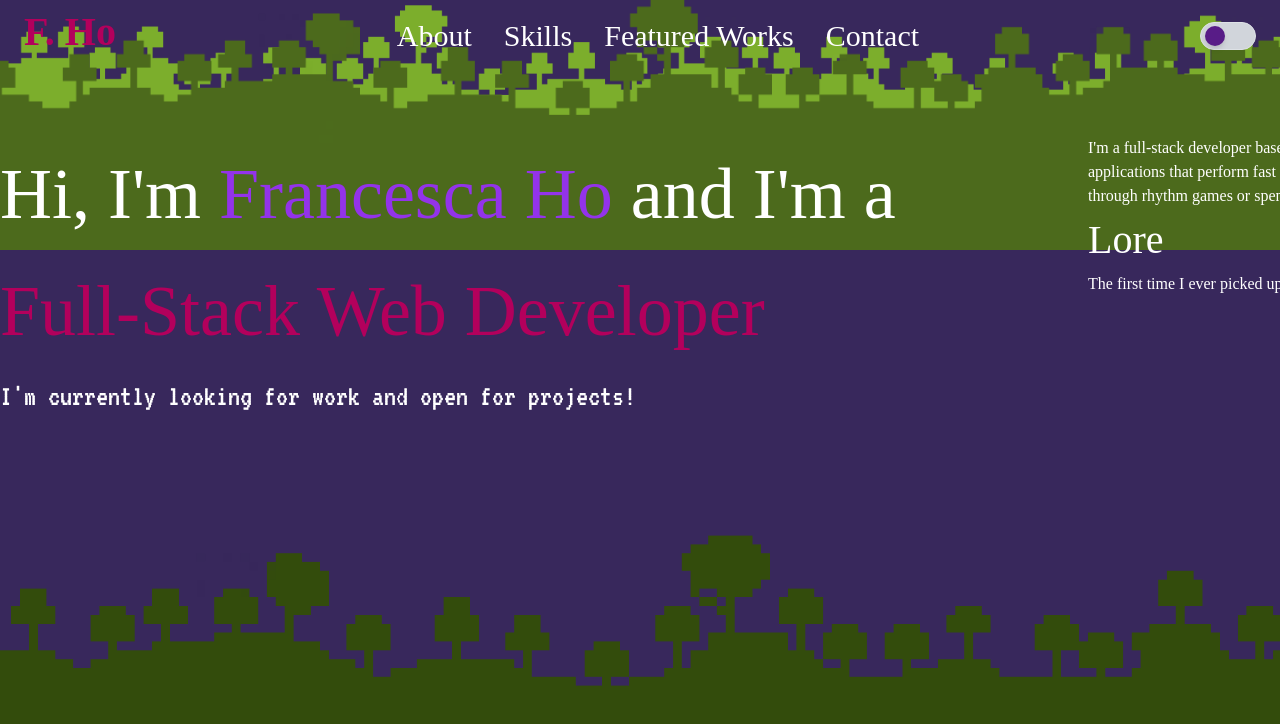
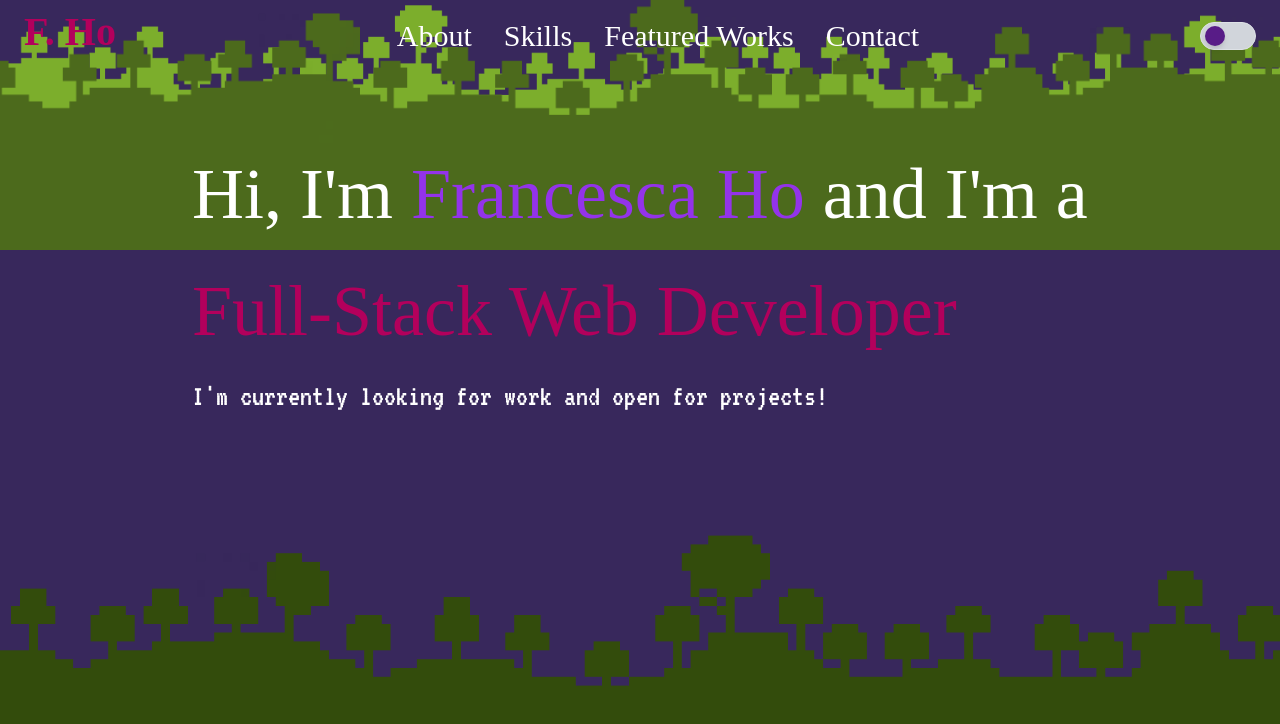
Before and after one commit to the-code-raccoon/website-wordpress, a React (Create React App) app: page / in a window 1280 px wide. Shown: the top 724 px of the page. Built offline with nearby package versions, Linux system fonts and the light colour scheme; a web font is replaced by a local one.

Commit message:
Fix bug where landing page wasn't 100vw

```diff
--- a/src/App/App.jsx
+++ b/src/App/App.jsx
@@ -20,9 +20,10 @@ export default function App() {
         }}
       >
         <Header />
-        <div className="z-10 flex h-[100vh] items-center">
+        <div className="z-10 flex h-[100vh]">
+          <div className="z-10 w-[100vw]" id="landing">
             <div
-            className="z-10 flex h-[100vh] w-[100vw] justify-center"
+              className="z-10 flex h-[100vh] w-[100vw] justify-center text-slate-900 dark:text-white"
               id="landing"
             >
               <div className="mt-[17vh] w-[70vw] text-left">
@@ -37,6 +38,7 @@ export default function App() {
                 <h1 className="font-minecraft text-base text-slate-900 dark:text-white lg:text-3xl">
                   I'm currently looking for work and open for projects!
                 </h1>
+              </div>
             </div>
           </div>
 
--- a/src/App/Skills.jsx
+++ b/src/App/Skills.jsx
@@ -50,7 +50,7 @@ export default function Skills() {
           return (
             <div key={text} className="w-[20vw] mx-3">
               <h1 className=" dark:text-white">{text}</h1>
-              <div className="flex h-[60vh] flex-wrap justify-evenly items-evenly rounded-md p-3 bg-slate-200/[0.5] shadow">
+              <div className="flex h-[60vh] flex-wrap justify-evenly content-evenly rounded-md p-3 bg-slate-200/[0.5] shadow">
                 {set.map(({ text, link }) => {
                   return (
                     <div
```
Lines whose indentation alone changed are shown as unchanged.
